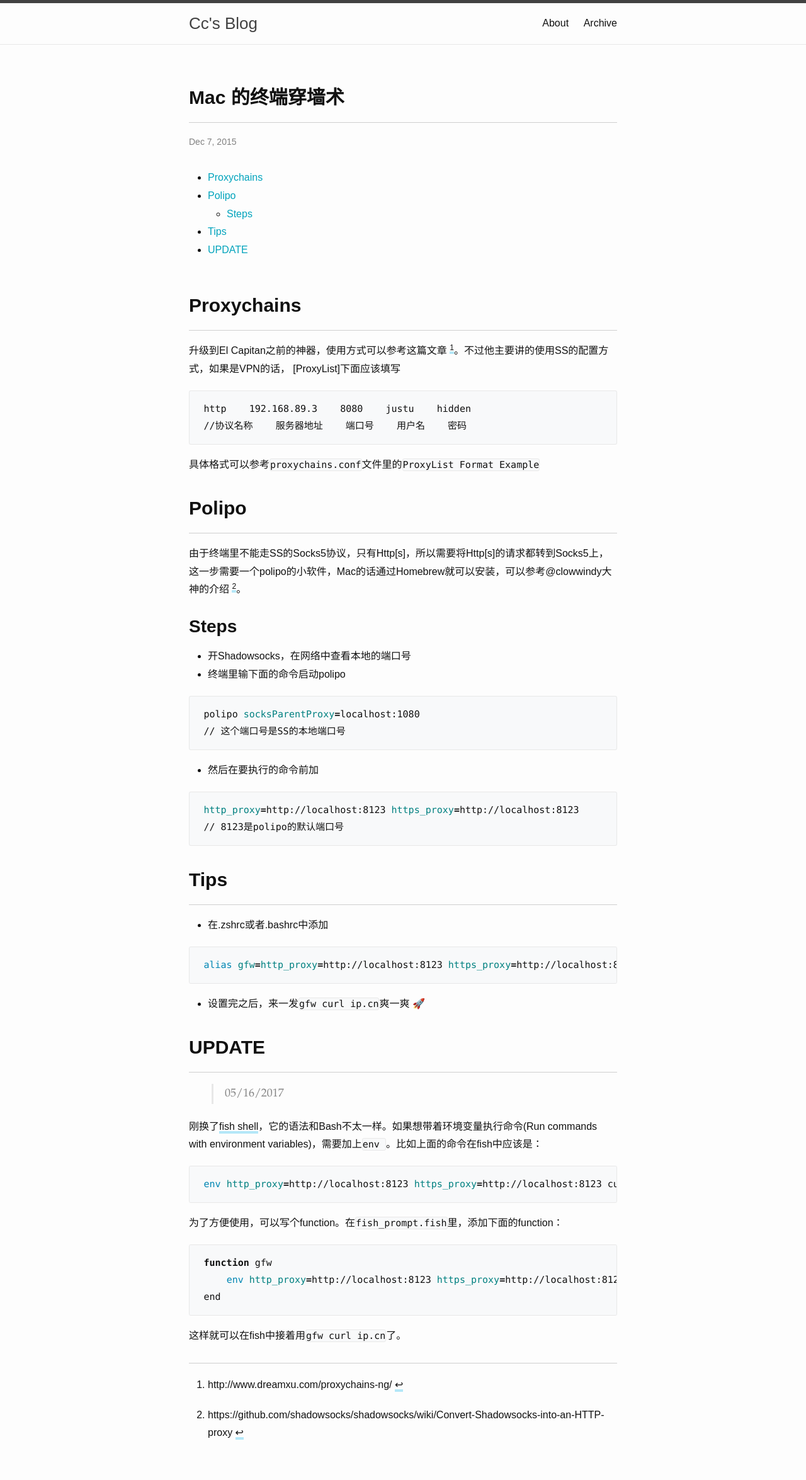
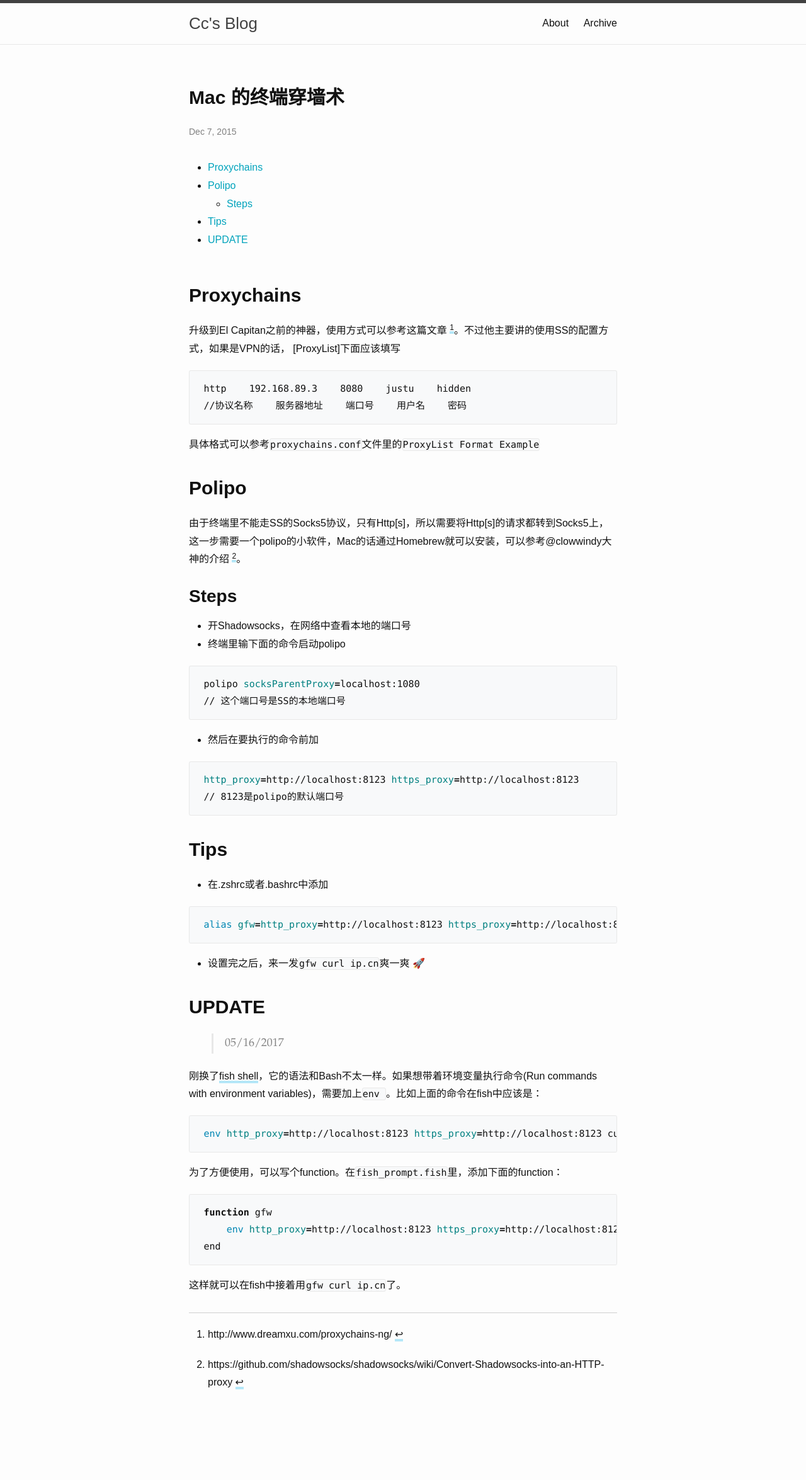
Before and after one commit to zchan0/zchan0.github.io, a Jekyll site: the page built from _posts/2015-12-07-cross-gfw-in-terminal.md, in a window 1280 px wide. Shown: the whole page at 63% size. Built offline with Jekyll 4.4.1, drawn with Linux system fonts in a browser that asks for light colours; comment, search, counter and statistics services are not loaded; after the commit the page ends 2270 px from its top, so only the background shows below that.

Commit message:
fix a tag

```diff
--- a/_sass/minima/_layout.scss
+++ b/_sass/minima/_layout.scss
@@ -199,17 +199,6 @@
     /*16*/
   }
 
-  h1 {
-    border-bottom: 1px solid $hr-color;
-    padding-bottom: 0.5em;
-  }
-
-  a {
-    color: $text-color;
-    border-bottom: 3px solid $link-color;
-    box-shadow: inset 0 -1px 0 $link-color;
-  }
-
   p {
     margin-bottom: 1.2em;
   }
@@ -253,4 +242,10 @@
       @include relative-font-size(1.125);
     }
   }
+
+  p a {
+    color: $text-color;
+    border-bottom: 3px solid $link-color;
+    box-shadow: inset 0 -1px 0 $link-color;
+  }
 }
```
